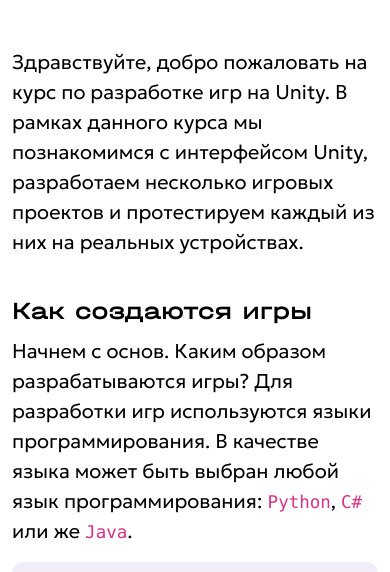
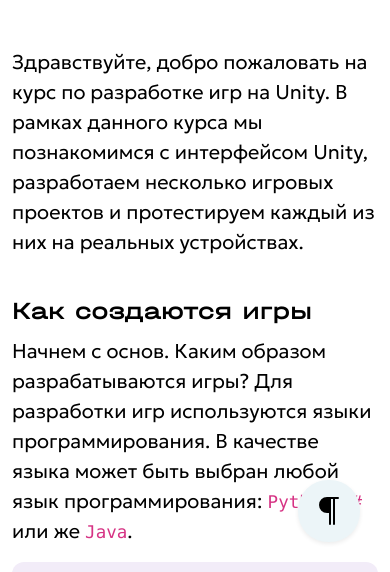
Before and after one commit to DanyaBooba/dev-dybka, an Eleventy site: page src/unity/1.md in a window 390 px wide. Shown: the part 272-844 px from the top of the page. Built offline with nearby package versions, Linux system fonts and the light colour scheme; Eleventy itself is replaced by a stand-in of ours; files that its build step writes are made by us from their sources; files whose address does not match are found by name; a web font is replaced by a local one.

Commit message:
add mobile button

```diff
--- /dev/null
+++ b/src/_css/fixed.css
@@ -0,0 +1,30 @@
+.fixed-bottom-right
+{
+    position: fixed;
+    bottom: 30px;
+    right: 30px;
+}
+
+.fixed-bottom-right button {
+    padding: 0;
+    border: none;
+    font: inherit;
+    color: inherit;
+    background-color: transparent;
+    cursor: pointer;
+
+    background-color: var(--bg-light-1);
+    padding: 15px;
+    border-radius: var(--border-radius-3);
+
+    transition: 0s !important;
+    box-shadow: 0 .125rem .25rem rgba(0, 0, 0, .075) !important;
+}
+
+.fixed-bottom-right svg {
+    width: 32px;
+    height: 32px;
+    fill: var(--text-default);
+
+    transition: 0s !important;
+}
--- a/src/_includes/bottom-course.njk
+++ b/src/_includes/bottom-course.njk
@@ -35,14 +35,17 @@
     </div>
 </nav>
 
+<div class="fixed-bottom-right see-at-mobile">
+    <button class="btn" type="button" data-bs-toggle="offcanvas" data-bs-target="#bottomcourse" aria-controls="bottomcourse">
+        <svg xmlns="http://www.w3.org/2000/svg" viewBox="0 0 16 16">
+            <path d="M10.5 15a.5.5 0 0 1-.5-.5V2H9v12.5a.5.5 0 0 1-1 0V9H7a4 4 0 1 1 0-8h5.5a.5.5 0 0 1 0 1H11v12.5a.5.5 0 0 1-.5.5z"/>
+        </svg>
+    </button>
+</div>
 
-<button class="btn btn-primary" type="button" data-bs-toggle="offcanvas" data-bs-target="#offcanvasExample" aria-controls="offcanvasExample">
-  Button with data-bs-target
-</button>
-
-<div class="offcanvas offcanvas-start" tabindex="-1" id="offcanvasExample" aria-labelledby="offcanvasExampleLabel">
+<div class="offcanvas offcanvas-bottom" tabindex="-1" id="bottomcourse" aria-labelledby="bottomcourseLabel">
   <div class="offcanvas-header">
-    <h5 class="offcanvas-title" id="offcanvasExampleLabel">Offcanvas</h5>
+    <h5 class="offcanvas-title" id="bottomcourseLabel">Offcanvas</h5>
     <button type="button" class="btn-close" data-bs-dismiss="offcanvas" aria-label="Close"></button>
   </div>
   <div class="offcanvas-body">
```
